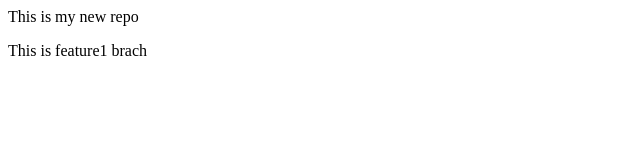
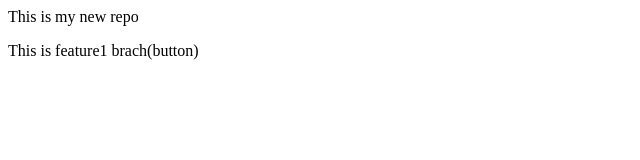
Before and after one commit to sk-mustakh/Local, a plain HTML site: page index.html in a window 1280 px wide. Shown: the full height of the page, 0-640 px from the left. Drawn offline with Linux system fonts and the light colour scheme.

```diff
--- a/index.html
+++ b/index.html
@@ -1,2 +1,2 @@
 <p>This is my new repo</p>
-<p>This is feature1 brach</p>
+<p>This is feature1 brach(button)</p>
```
